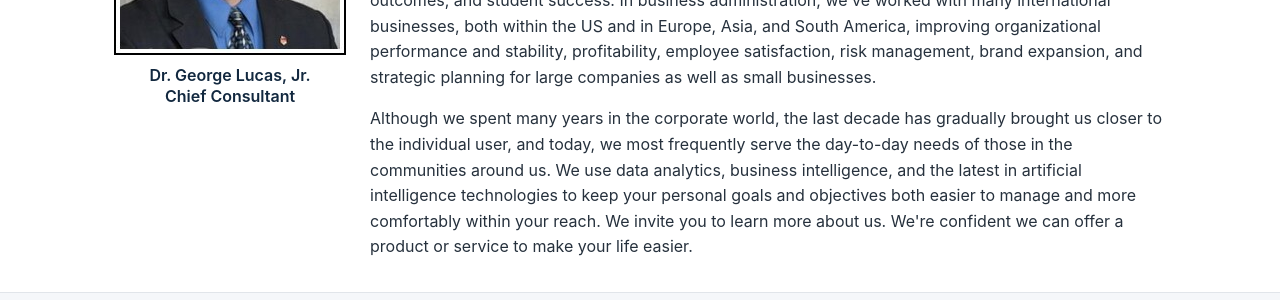
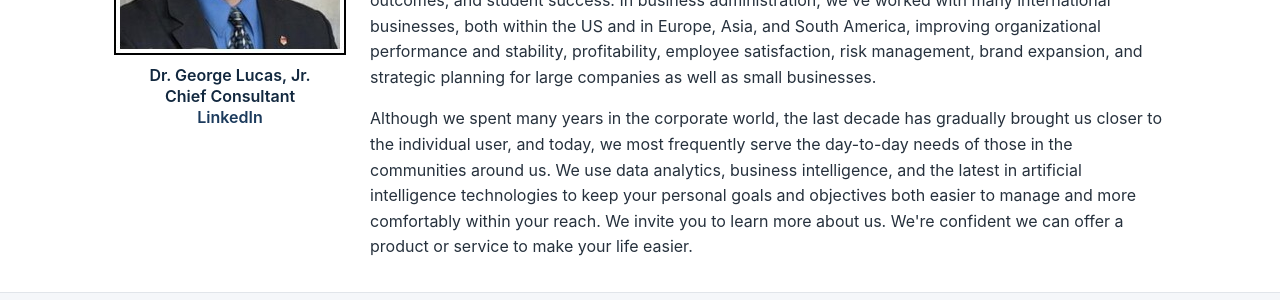
Before and after one commit to DrColorado/lucas-consulting-site, a Jekyll site: the page built from lucas-consulting-site/about/index.md, in a window 1280 px wide. Shown: the part 370-670 px from the top of the page. Built offline with Jekyll 4.4.1, drawn with Linux system fonts in a browser that asks for light colours.

Commit message:
Update index.md

```diff
--- a/lucas-consulting-site/about/index.md
+++ b/lucas-consulting-site/about/index.md
@@ -9,7 +9,7 @@ permalink: /about/
 <div class="about-bio">
 <div class="about-photo">
 <img src="{{ '/assets/images/george-lucas-headshot.jpg' | relative_url }}" alt="Dr. George Lucas, Jr., Chief Consultant">
-<p>Dr. George Lucas, Jr.<br>Chief Consultant</p>
+<p>Dr. George Lucas, Jr.<br>Chief Consultant<br><a href="https://www.linkedin.com/in/drgeorgelucas/" target="_blank" rel="noopener">LinkedIn</a></p>
 </div>
 
 <div class="about-text">
```
